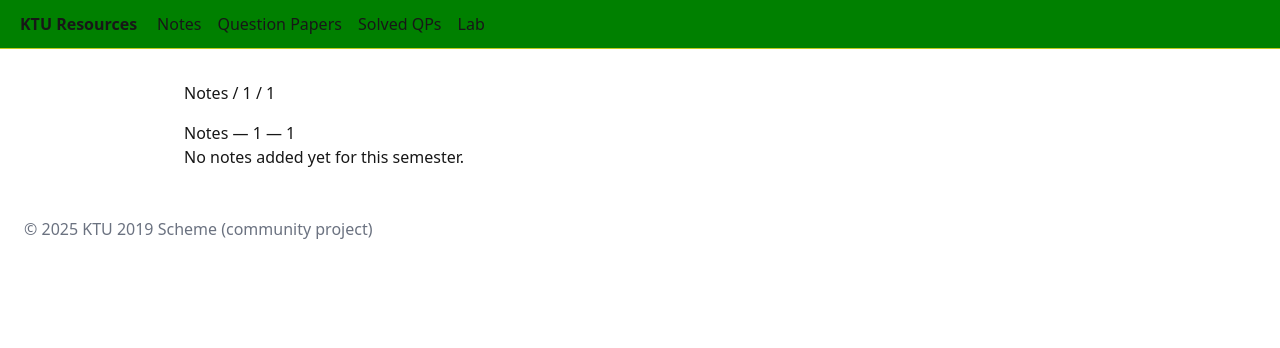
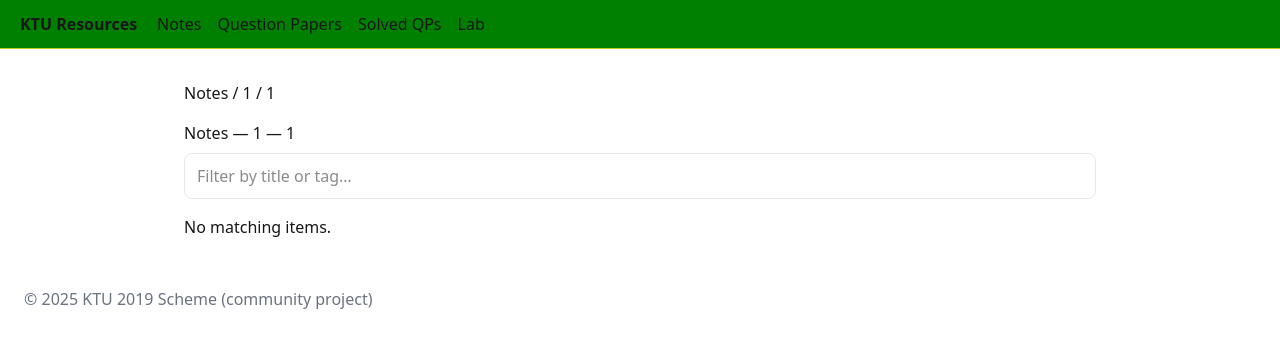
Before and after one commit to r14rana/ktu_resources, a Next.js app: page /notes/1/1 in a window 1280 px wide. Shown: the top 348 px of the page. Built offline with nearby package versions, Linux system fonts and the light colour scheme.

Commit message:
real list with light search options

```diff
--- a/app/notes/[branch]/[semester]/page.tsx
+++ b/app/notes/[branch]/[semester]/page.tsx
@@ -1,40 +1,22 @@
-import Link from "next/link";
 import Breadcrumbs from "../../../../components/Breadcrumbs";
+import ResourceList from "../../../../components/ResourceList";
 import { getResources } from "@/data/resources";
 
-export default function SemesterPage({
-  params,
-}: { params: { branch: string; semester: string } }) {
+export default function SemesterPage({ params }: { params: { branch: string; semester: string } }) {
   const { branch, semester } = params;
-  const items = getResources("notes", branch, semester);
+  const items = getResources("notes", branch, semester).map(r => ({
+    id: r.id, title: r.title, href: r.href, tags: r.tags
+  }));
 
   return (
     <>
-      <Breadcrumbs
-        parts={[
-          { label: "Notes", href: "/notes" },
-          { label: branch.toUpperCase(), href: `/notes/${branch}` },
-          { label: semester.toUpperCase() },
-        ]}
-      />
-
-      <h1>
-        Notes — {branch.toUpperCase()} — {semester.toUpperCase()}
-      </h1>
-
-      {items.length === 0 ? (
-        <p>No notes added yet for this semester.</p>
-      ) : (
-        <ul>
-          {items.map((item) => (
-            <li key={item.id} style={{ marginBottom: 8 }}>
-              <Link href={item.href} target="_blank">
-                {item.title}
-              </Link>
-            </li>
-          ))}
-        </ul>
-      )}
+      <Breadcrumbs parts={[
+        { label: "Notes", href: "/notes" },
+        { label: branch.toUpperCase(), href: `/notes/${branch}` },
+        { label: semester.toUpperCase() },
+      ]} />
+      <h1>Notes — {branch.toUpperCase()} — {semester.toUpperCase()}</h1>
+      <ResourceList items={items} />
     </>
   );
 }
--- a/app/question-papers/[branch]/[semester]/page.tsx
+++ b/app/question-papers/[branch]/[semester]/page.tsx
@@ -1,9 +1,22 @@
+import Breadcrumbs from "../../../../components/Breadcrumbs";
+import ResourceList from "../../../../components/ResourceList";
+import { getResources } from "@/data/resources";
+
 export default function QPSem({ params }: { params: { branch: string; semester: string } }) {
   const { branch, semester } = params;
+  const items = getResources("question-papers", branch, semester).map(r => ({
+    id: r.id, title: r.title, href: r.href, tags: r.tags
+  }));
+
   return (
     <>
+      <Breadcrumbs parts={[
+        { label: "Question Papers", href: "/question-papers" },
+        { label: branch.toUpperCase(), href: `/question-papers/${branch}` },
+        { label: semester.toUpperCase() },
+      ]} />
       <h1>QPs — {branch.toUpperCase()} — {semester.toUpperCase()}</h1>
-      <p>Placeholder: list/download past papers here.</p>
+      <ResourceList items={items} />
     </>
   );
 }
--- /dev/null
+++ b/components/ResourceList.tsx
@@ -0,0 +1,54 @@
+"use client";
+import Link from "next/link";
+import { useMemo, useState } from "react";
+
+export type Item = { id: string; title: string; href: string; tags?: string[] };
+
+export default function ResourceList({ items }: { items: Item[] }) {
+  const [q, setQ] = useState("");
+  const filtered = useMemo(() => {
+    const term = q.trim().toLowerCase();
+    if (!term) return items;
+    return items.filter(i =>
+      i.title.toLowerCase().includes(term) ||
+      (i.tags ?? []).some(t => t.toLowerCase().includes(term))
+    );
+  }, [q, items]);
+
+  return (
+    <div>
+      <input
+        value={q}
+        onChange={(e) => setQ(e.target.value)}
+        placeholder="Filter by title or tag…"
+        style={{
+          width: "100%", padding: "10px 12px", margin: "8px 0 16px",
+          border: "1px solid #e5e7eb", borderRadius: 8
+        }}
+      />
+      {filtered.length === 0 ? (
+        <p>No matching items.</p>
+      ) : (
+        <ul style={{ listStyle: "none", padding: 0, margin: 0 }}>
+          {filtered.map(i => (
+            <li key={i.id}
+                style={{ border: "1px solid #e5e7eb", borderRadius: 12,
+                         padding: 12, marginBottom: 10 }}>
+              <div style={{ display: "flex", justifyContent: "space-between", gap: 12 }}>
+                <Link href={i.href} target="_blank" style={{ fontWeight: 600 }}>
+                  {i.title}
+                </Link>
+                <span style={{ fontSize: 12, color: "#6b7280" }}>PDF</span>
+              </div>
+              {i.tags?.length ? (
+                <div style={{ marginTop: 6, fontSize: 12, color: "#6b7280" }}>
+                  {i.tags.join(" · ")}
+                </div>
+              ) : null}
+            </li>
+          ))}
+        </ul>
+      )}
+    </div>
+  );
+}
--- a/data/resources.ts
+++ b/data/resources.ts
@@ -12,6 +12,47 @@ export type ResourceItem = {
 };
 
 export const RESOURCES: ResourceItem[] = [
+  // Notes — ECE S1
+  {
+    id: "ae-u1",
+    section: "notes",
+    branch: "ece",
+    semester: "s1",
+    title: "Analog Electronics — Unit 1",
+    href: "/notes/ece/s1/analog-electronics-unit1.pdf",
+    tags: ["analog","unit1"]
+  },
+  {
+    id: "math-basics",
+    section: "notes",
+    branch: "ece",
+    semester: "s1",
+    title: "Engineering Mathematics — Basics",
+    href: "/notes/ece/s1/engineering-mathematics-basics.pdf",
+    tags: ["maths"]
+  },
+
+  // Question Papers — ECE S1
+  {
+    id: "ece-s8-jun2023",
+    section: "question-papers",
+    branch: "ece",
+    semester: "s8",
+    title: "KTU ECE S8 Question Paper — June 2023",
+    href: "/question-papers/ece/s8/ktu-ece-s8-June-2023.pdf",
+    tags: ["KTU","2023","S8"]
+  },
+
+  // Solved QPs — ECE S1
+  {
+    id: "ece-s1-dec2021-solved",
+    section: "solved-qps",
+    branch: "ece",
+    semester: "s1",
+    title: "Solved KTU ECE S1 — Dec 2021",
+    href: "/solved-qps/ece/s1/ece-s1-dec-2021-solved.pdf",
+    tags: ["solutions","S1","2021"]
+  },
   {
     id: "em-u1",
     section: "notes",
```
Also changed, not shown: 1 other file (tests, documents, lock files or other folders).
